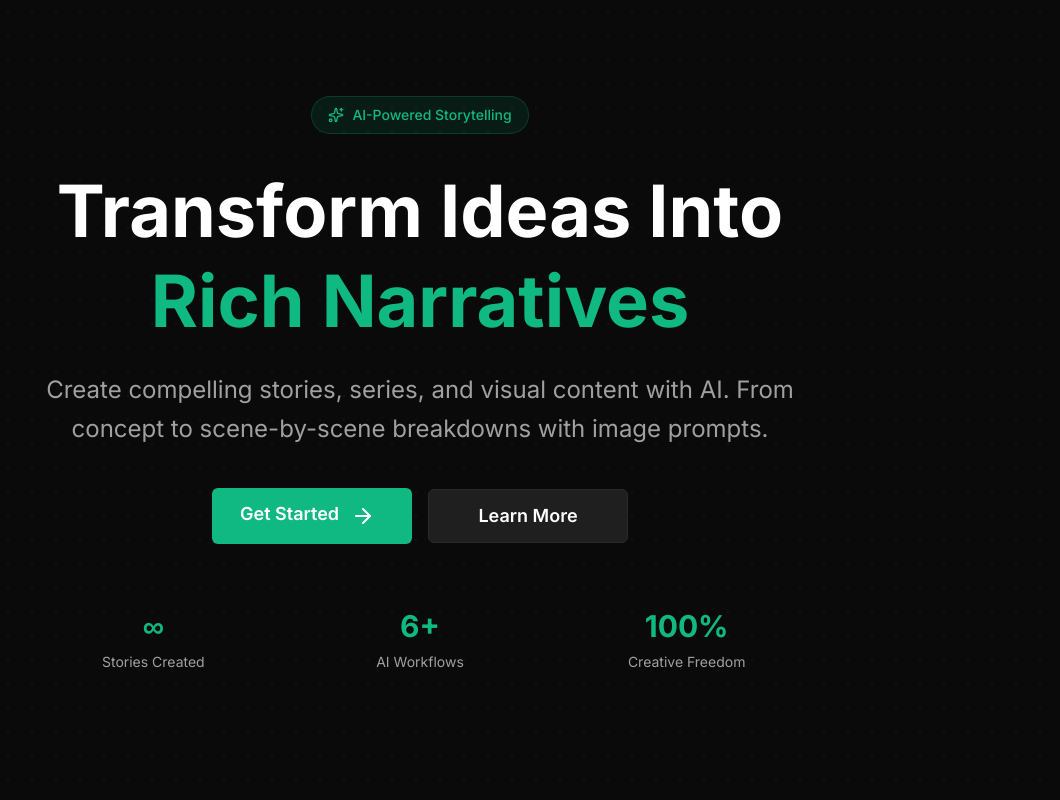
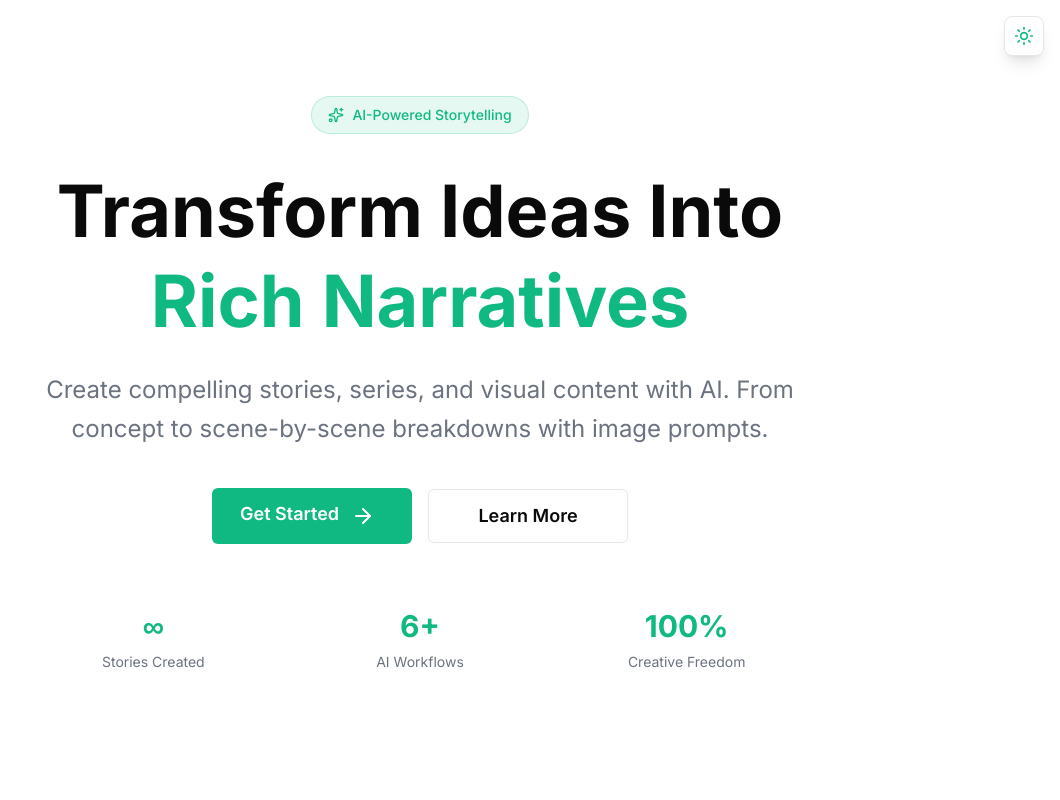
Before and after one commit to kabasele243/story-nzonzing, a Next.js app in the folder client/: page / in a window 1280 px wide. Shown: the top 800 px of the page, without its empty margins (220-1280 px from the left). Built offline with nearby package versions, Linux system fonts and the light colour scheme.

Commit message:
Implement a complete theme switching system with

```diff
--- a/client/src/app/dashboard/page.tsx
+++ b/client/src/app/dashboard/page.tsx
@@ -225,6 +225,7 @@ export default function Home() {
           </div>
         </Card>
 
+
         {/* Stats Section */}
         {/* {seriesInProgress && (
           <Card>
--- a/client/src/app/globals.css
+++ b/client/src/app/globals.css
@@ -1,6 +1,22 @@
 @import "tailwindcss";
 
+/* Light mode variables */
 :root {
+  --background: #ffffff;
+  --foreground: #0a0a0a;
+  --sidebar-bg: #f8f9fa;
+  --card-bg: #ffffff;
+  --text-secondary: #6b7280;
+  --primary-accent: #10b981;
+  --border: #e5e7eb;
+  --hover: #f3f4f6;
+  --input: #f9fafb;
+  --error: #ef4444;
+  --success: #10b981;
+}
+
+/* Dark mode variables */
+:root.dark {
   --background: #0a0a0a;
   --foreground: #ffffff;
   --sidebar-bg: #1a1a1a;
@@ -9,6 +25,7 @@
   --primary-accent: #10b981;
   --border: #2a2a2a;
   --hover: #252525;
+  --input: #1a1a1a;
   --error: #ef4444;
   --success: #10b981;
 }
@@ -22,6 +39,7 @@
   --color-primary-accent: var(--primary-accent);
   --color-border: var(--border);
   --color-hover: var(--hover);
+  --color-input: var(--input);
   --color-error: var(--error);
   --color-success: var(--success);
   --font-sans: Inter, system-ui, sans-serif;
--- a/client/src/app/layout.tsx
+++ b/client/src/app/layout.tsx
@@ -3,6 +3,7 @@ import type { Metadata } from "next";
 import { Inter } from "next/font/google";
 import "./globals.css";
 import { ConditionalLayout } from "@/components/layout/ConditionalLayout";
+import { ClientProviders } from "@/components/providers/ClientProviders";
 
 const inter = Inter({
   subsets: ["latin"],
@@ -23,7 +24,9 @@ export default function RootLayout({
     <ClerkProvider>
       <html lang="en">
         <body className={`${inter.variable} antialiased`}>
-          <ConditionalLayout>{children}</ConditionalLayout>
+          <ClientProviders>
+            <ConditionalLayout>{children}</ConditionalLayout>
+          </ClientProviders>
         </body>
       </html>
     </ClerkProvider>
--- /dev/null
+++ b/client/src/components/providers/ClientProviders.tsx
@@ -0,0 +1,13 @@
+'use client';
+
+import { ThemeProvider } from '@/contexts/ThemeContext';
+import { ThemeToggle } from '@/components/ui/ThemeToggle';
+
+export function ClientProviders({ children }: { children: React.ReactNode }) {
+  return (
+    <ThemeProvider>
+      <ThemeToggle />
+      {children}
+    </ThemeProvider>
+  );
+}
--- /dev/null
+++ b/client/src/components/ui/ThemeToggle.tsx
@@ -0,0 +1,22 @@
+'use client';
+
+import { useTheme } from '@/contexts/ThemeContext';
+import { Moon, Sun } from 'lucide-react';
+
+export function ThemeToggle() {
+  const { theme, toggleTheme } = useTheme();
+
+  return (
+    <button
+      onClick={toggleTheme}
+      className="fixed top-4 right-4 z-50 w-10 h-10 rounded-lg bg-card-bg border border-border hover:border-primary-accent shadow-lg flex items-center justify-center transition-all duration-200 hover:scale-110 group"
+      aria-label="Toggle theme"
+    >
+      {theme === 'dark' ? (
+        <Moon className="w-5 h-5 text-primary-accent group-hover:rotate-12 transition-transform" />
+      ) : (
+        <Sun className="w-5 h-5 text-primary-accent group-hover:rotate-12 transition-transform" />
+      )}
+    </button>
+  );
+}
--- /dev/null
+++ b/client/src/contexts/ThemeContext.tsx
@@ -0,0 +1,65 @@
+'use client';
+
+import { createContext, useContext, useEffect, useState, ReactNode } from 'react';
+
+type Theme = 'light' | 'dark';
+
+interface ThemeContextType {
+  theme: Theme;
+  toggleTheme: () => void;
+  setTheme: (theme: Theme) => void;
+}
+
+const ThemeContext = createContext<ThemeContextType | undefined>(undefined);
+
+export function ThemeProvider({ children }: { children: ReactNode }) {
+  const [theme, setThemeState] = useState<Theme>('dark');
+
+  useEffect(() => {
+    // Check localStorage for saved theme preference
+    const savedTheme = localStorage.getItem('theme') as Theme | null;
+
+    // Check system preference if no saved theme
+    const systemPreference = window.matchMedia('(prefers-color-scheme: dark)').matches
+      ? 'dark'
+      : 'light';
+
+    const initialTheme = savedTheme || systemPreference;
+    setThemeState(initialTheme);
+    applyTheme(initialTheme);
+  }, []);
+
+  const applyTheme = (newTheme: Theme) => {
+    const root = document.documentElement;
+    if (newTheme === 'dark') {
+      root.classList.add('dark');
+    } else {
+      root.classList.remove('dark');
+    }
+  };
+
+  const setTheme = (newTheme: Theme) => {
+    setThemeState(newTheme);
+    localStorage.setItem('theme', newTheme);
+    applyTheme(newTheme);
+  };
+
+  const toggleTheme = () => {
+    const newTheme = theme === 'dark' ? 'light' : 'dark';
+    setTheme(newTheme);
+  };
+
+  return (
+    <ThemeContext.Provider value={{ theme, toggleTheme, setTheme }}>
+      {children}
+    </ThemeContext.Provider>
+  );
+}
+
+export function useTheme() {
+  const context = useContext(ThemeContext);
+  if (context === undefined) {
+    throw new Error('useTheme must be used within a ThemeProvider');
+  }
+  return context;
+}
```
